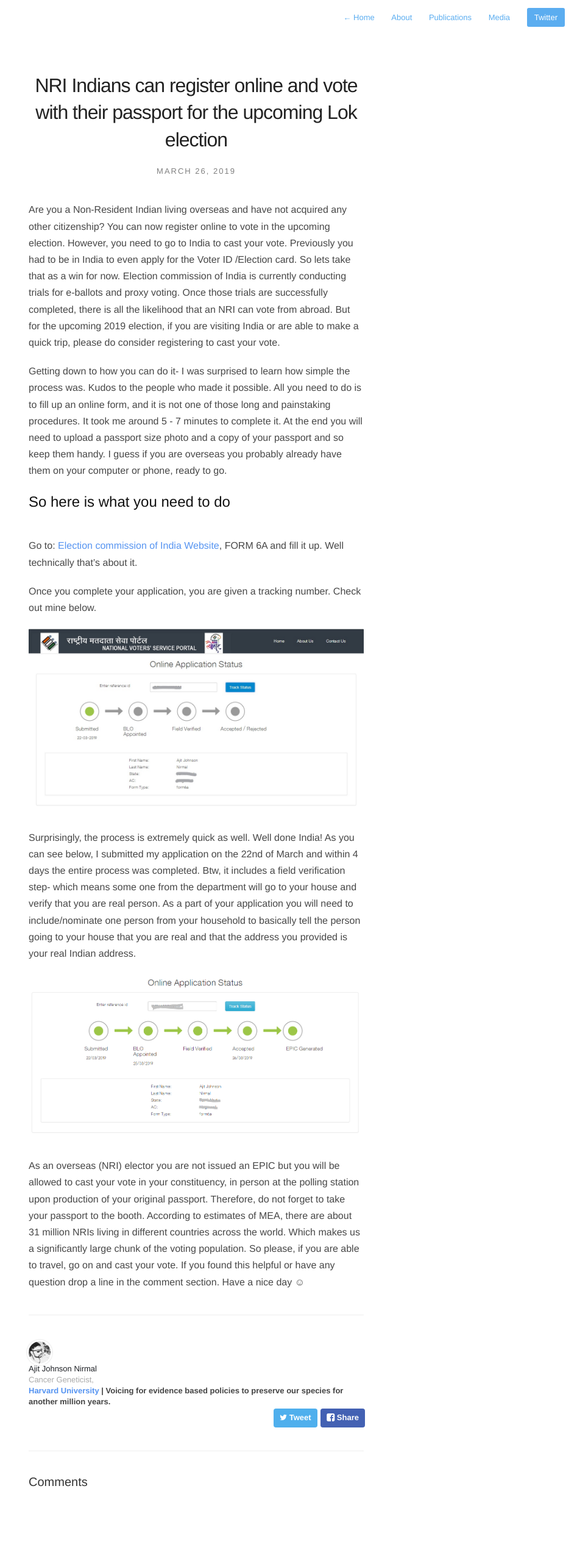
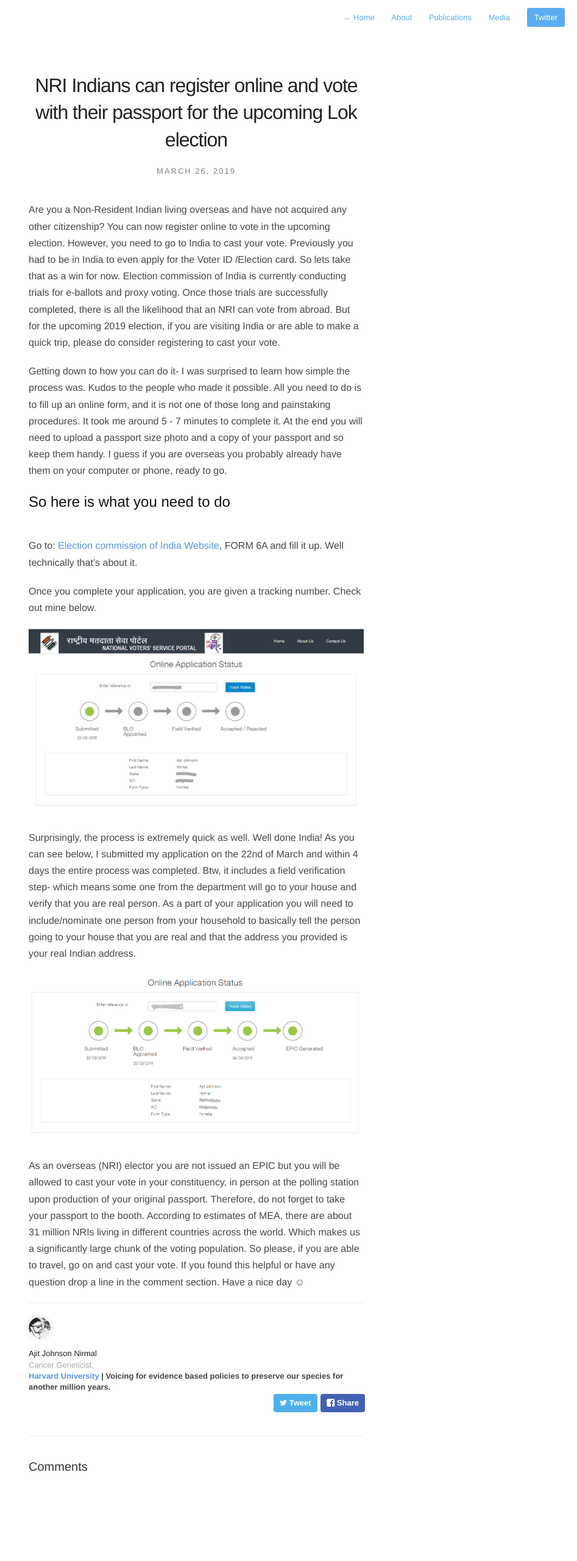
Before and after one commit to jjacklee116/ajitjohnson.github.io, a Jekyll site: the page built from _posts/2019-03-26-NRI-Indians-vote-passport.markdown, in a window 1280 px wide. Shown: the whole page at 61% size, without its empty margins (333-1280 px from the left). Built offline with Jekyll 4.4.1, drawn with Linux system fonts in a browser that asks for light colours; nearby versions of some CDN libraries; comment, search, counter and statistics services are not loaded; after the commit the page ends 2535 px from its top, so only the background shows below that.

Commit message:
css tweaks

```diff
--- a/assets/css/style.css
+++ b/assets/css/style.css
@@ -450,10 +450,10 @@ Post List
 	font-weight: bold;
 	line-height: 1.4;
 	border-top: 1px solid #eee;
-	padding-top: 40px;
+	padding-top: 20px;
 	margin-bottom: 40px;
 	padding-bottom: 40px;
-	margin-top: 40px;
+	margin-top: 20px;
 	color:#444;
 	border-bottom: 1px solid #eee;
 }
@@ -466,6 +466,7 @@ Post List
 
 #post-meta div span.dark {
 	color: #1E2025;
+	margin-top: 3%;
 
 }
 
```
